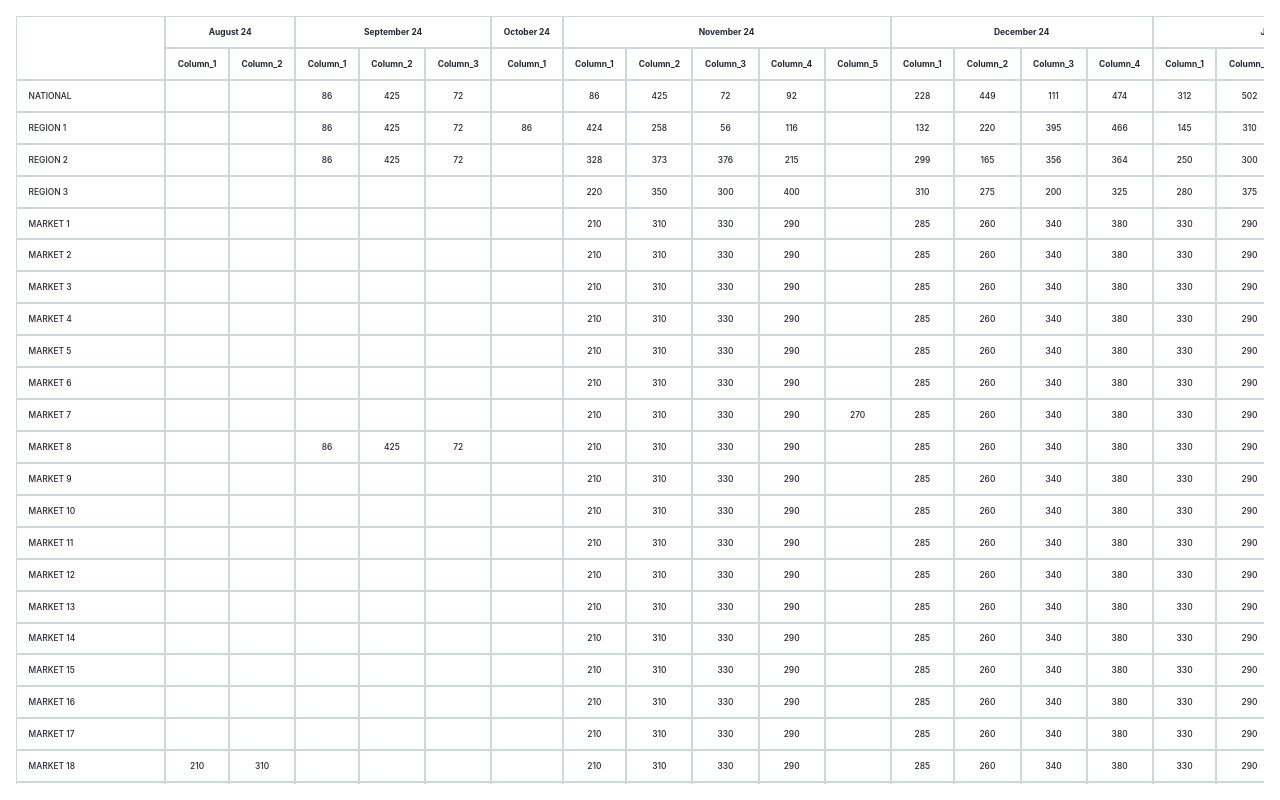
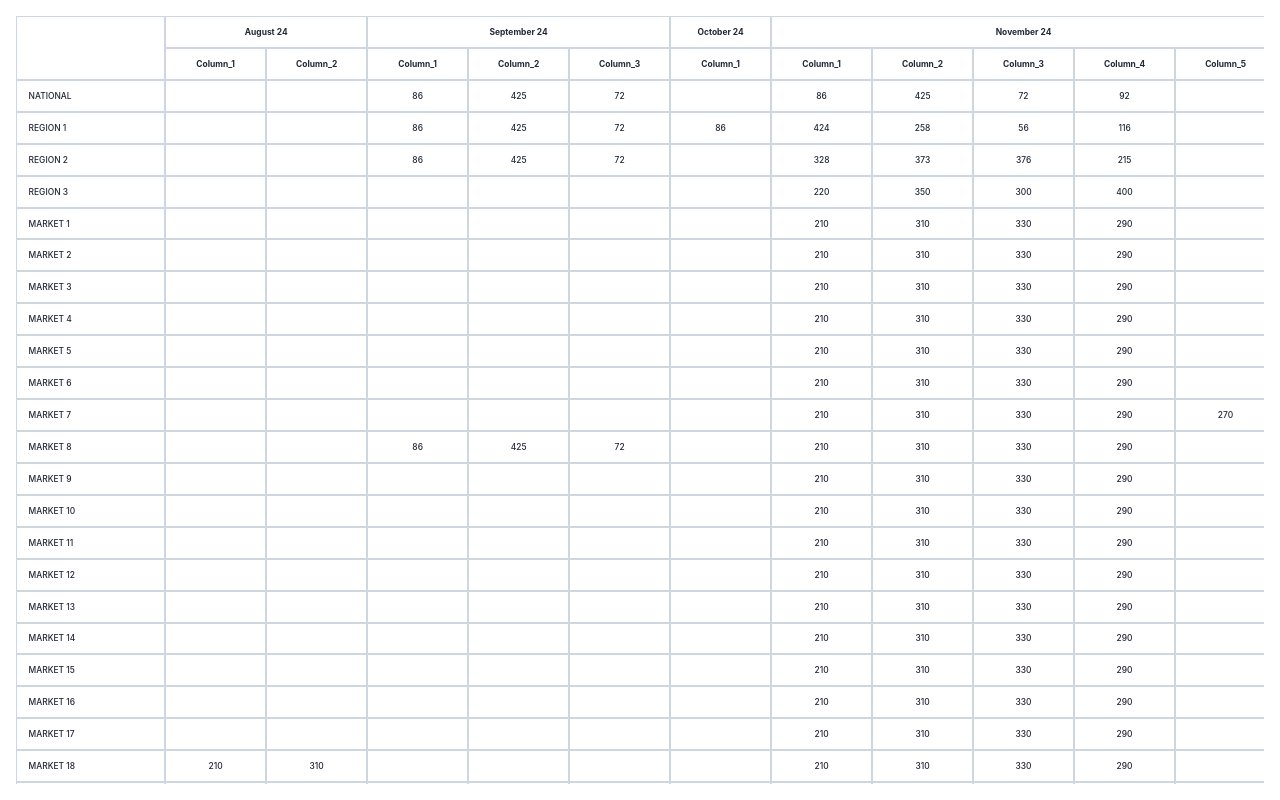
Before and after one commit to sayanghoshofficial/my-react-app, a React (Vite) app: page / in a window 1280 px wide. Built offline with nearby package versions, Linux system fonts and the light colour scheme.

Commit message:
add min width

```diff
--- a/src/components/TableComponent/index.jsx
+++ b/src/components/TableComponent/index.jsx
@@ -53,7 +53,6 @@ const TableComponent = () => {
                 position: "sticky",
                 top: 0,
                 left: 0,
-                width: `${viewSizeCalculator(161, true)}`,
               }}
             ></Th>
             {allDates?.map((date) => (
@@ -72,7 +71,7 @@ const TableComponent = () => {
           {mockData?.map((item, idx) => (
             <tr key={item.region}>
               <FixedColumn>
-                <div style={{ width: `${viewSizeCalculator(161, true)}` }}>
+                <div style={{ minWidth: `${viewSizeCalculator(161, true)}` }}>
                   {item.region}
                 </div>
               </FixedColumn>
--- a/src/components/TableComponent/index.sc.js
+++ b/src/components/TableComponent/index.sc.js
@@ -50,7 +50,7 @@ export const THead = styled.thead`
 export const Th = styled.th`
   border: ${viewSizeCalculator(1, true)} solid rgba(194, 204, 217, 0.8);
   padding: ${viewSizeCalculator(13, true)} ${viewSizeCalculator(15, true)};
-  width: ${() => viewSizeCalculator(131, true)} !important;
+  min-width: ${() => viewSizeCalculator(131, true)} !important;
   font-size: ${viewSizeCalculator(11, true)};
   line-height: ${viewSizeCalculator(13, true)};
   font-weight: 700;
@@ -64,7 +64,7 @@ export const Td = styled.td`
   padding: ${viewSizeCalculator(13, true)} ${viewSizeCalculator(15, true)};
   font-size: ${viewSizeCalculator(11, true)};
   line-height: ${viewSizeCalculator(13, true)};
-  width: ${viewSizeCalculator(131, true)} !important;
+  min-width: ${viewSizeCalculator(131, true)} !important;
   text-align: center;
   font-weight: 500;
   font-family: 'Inter';
@@ -78,7 +78,7 @@ export const FixedColumn = styled.td`
   background-color: white;
   border: ${viewSizeCalculator(1, true)} solid rgba(194, 204, 217, 0.8);
   z-index: 20;
-  width: ${viewSizeCalculator(161, true)} !important;
+  min-width: ${viewSizeCalculator(161, true)} !important;
   padding: ${viewSizeCalculator(13, true)} ${viewSizeCalculator(15, true)};
   font-size: ${viewSizeCalculator(11, true)};
   line-height: ${viewSizeCalculator(13, true)};
```
